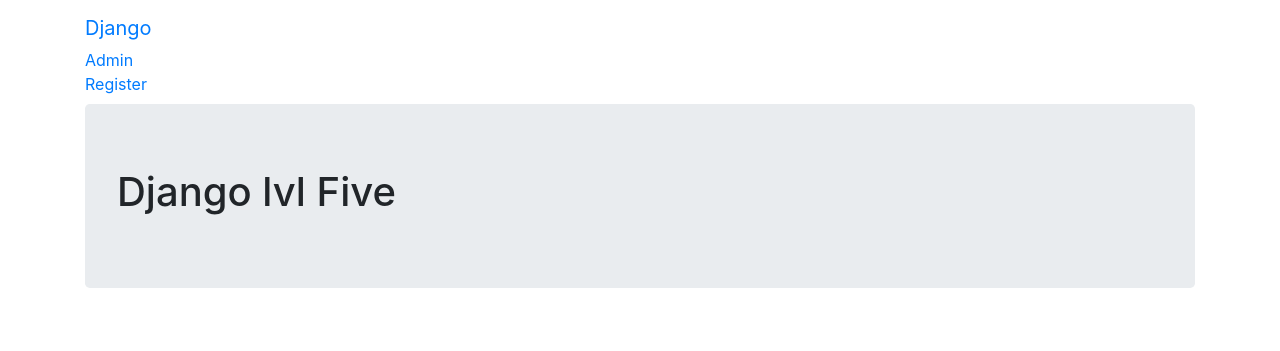
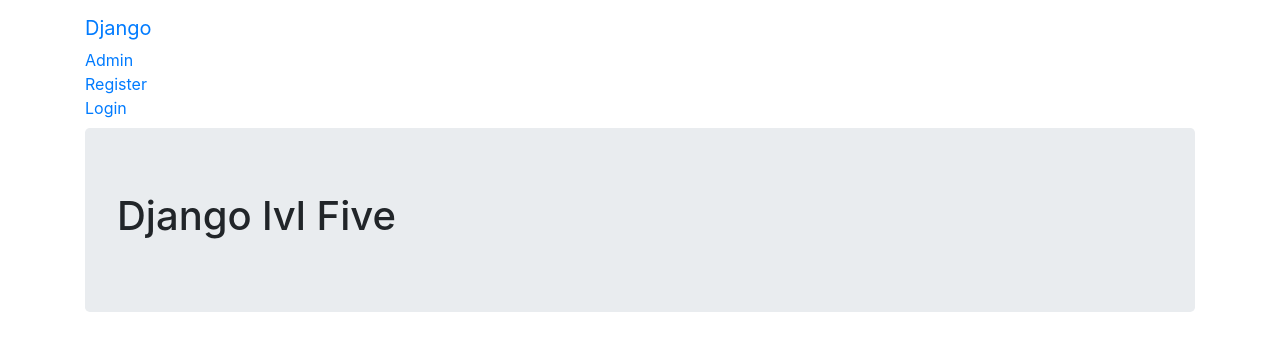
Before and after one commit to MarekFish93/My_Django_Stuff, a Django app: page / in a window 1280 px wide. Shown: the top 351 px of the page. Run offline with Django 3.2, Linux system fonts and the light colour scheme; some libraries are stand-ins or nearby versions.

Commit message:
login functionality

```diff
--- a/learning_users/basic_app/urls.py
+++ b/learning_users/basic_app/urls.py
@@ -4,6 +4,6 @@
 app_name = 'basic_app'
 
 urlpatterns = [
-    path('register/', views.register, name = 'register')
-
+    path('register/', views.register, name = 'register'),
+    path('user_login', views.user_login, name = 'user_login')
 ]
--- a/learning_users/basic_app/views.py
+++ b/learning_users/basic_app/views.py
@@ -1,8 +1,20 @@
 from django.shortcuts import render
 from basic_app.forms import UserForm, UserProfileInfoForm
+
+from django.urls import reverse
+from django.contrib.auth.decorators import login_required
+from django.http import HttpResponseRedirect, HttpResponse
+from django.contrib.auth import authenticate, login, logout
+
 # Create your views here.
 def index(request):
     return render(request, 'basic_app/index.html')
+
+@login_required
+def user_logout(request):
+    logout(request)
+
+    return HttpResponseRedirect(reverse('index'))
 
 def register(request):
 
@@ -37,3 +49,24 @@
                                 {'user_form':user_form,
                                     'profile_form':profile_form,
                                     'registered':registered})
+def user_login(request):
+    if request.method == 'POST':
+        username = request.POST.get('username')
+        password = request.POST.get('password')
+
+        user = authenticate(username = username, password = password)
+
+        if user:
+            if user.is_active:
+                login(request, user)
+                return HttpResponseRedirect(reverse('index'))
+            else:
+                return HttpResponse('ACCOUNT NOT ACTIVE')
+        else:
+            print('Someone tried to login and failed')
+            print(f'Username: {username} and password {password}')
+
+            return HttpResponse('invalid login details supplied')
+
+    else:
+        return render(request, 'basic_app/login.html', {})
--- a/learning_users/learning_users/settings.py
+++ b/learning_users/learning_users/settings.py
@@ -138,3 +138,5 @@
 
 MEDIA_ROOT = MEDIA_DIR
 MEDIA_URL = '/media/'
+
+LOGIN_URL = '/basic_app/user_login'
--- a/learning_users/learning_users/urls.py
+++ b/learning_users/learning_users/urls.py
@@ -20,5 +20,6 @@
 urlpatterns = [
     path('',views.index, name = 'index'),
     path('admin/', admin.site.urls),
-    path('basic_app/', include('basic_app.urls'))
+    path('basic_app/', include('basic_app.urls')),
+    path('logout/', views.user_logout, name = 'logout')
 ]
--- a/learning_users/templates/basic_app/base.html
+++ b/learning_users/templates/basic_app/base.html
@@ -12,6 +12,17 @@
           <li><a class = 'navbar-brand' href="{% url 'index' %}">Django</a></li>
           <li><a class = 'navbar-link' href="{% url 'admin:index' %}">Admin</a></li>
           <li><a class = 'navbar-link' href="{% url 'basic_app:register' %}">Register</a></li>
+
+            {% if user.is_authenticated %}
+
+            <li><a class="navbar-link" href="{% url 'logout' %}">Logout</a></li>
+
+            {% else %}
+
+            <li><a class="navbar-link" href="{% url 'basic_app:user_login' %}">Login</a></li>
+
+            {% endif %}
+
         </ul>
       </div>
     </nav>
```
Also changed, not shown: learning_users/templates/basic_app/login.html (+21 -0 lines), learning_users/db.sqlite3, learning_users/media/profile_pics/paragonRower.jpg (added).
